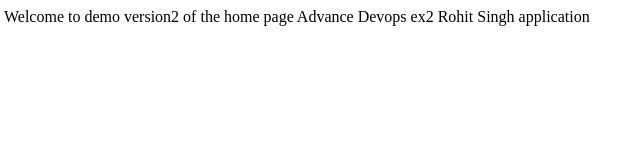
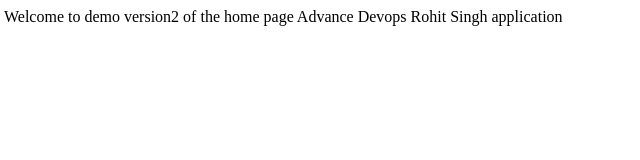
Before and after one commit to rohit-singh6174/codepipline, a plain HTML site: page index.html in a window 1280 px wide. Shown: the full height of the page, 4-644 px from the left. Drawn offline with Linux system fonts and the light colour scheme.

Commit message:
Update index.html

```diff
--- a/index.html
+++ b/index.html
@@ -1,6 +1,6 @@
 <html>
 <head>Welcome to demo version2 of the home page</head>
 <body>
-Advance Devops ex2 Rohit Singh application
+Advance Devops Rohit Singh application
 </body>
 </html>
```
